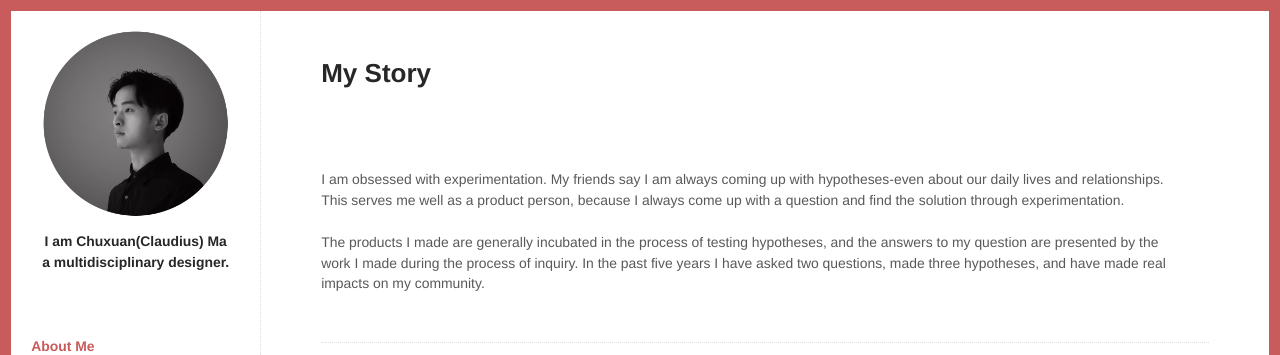
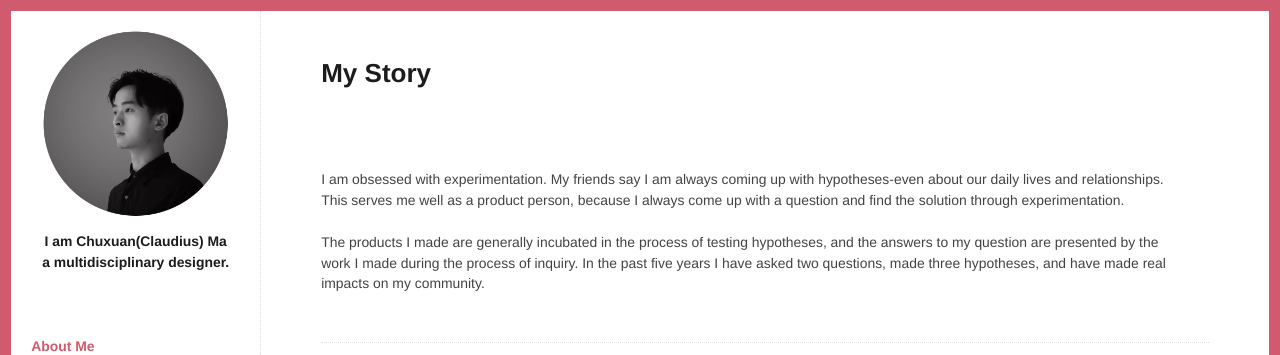
Before and after one commit to ClaudiusMa/Portfolio, a plain HTML site: page index.html in a window 1280 px wide. Shown: the top 355 px of the page. Drawn offline with Linux system fonts and the light colour scheme.

Commit message:
color change

```diff
--- a/css/style.css
+++ b/css/style.css
@@ -22,8 +22,8 @@ HTML{
 
 body{
 	/* general setting */
-	--main:#C85C5C; /* change the html head */
-	--secondary:#F9975D;
+	--main:#D05A6E; /* change the html head 所谓今样，就是“当世风”的意思，形式为七五言四句，在平安中末期流行，而平安被誉为日本文学的顶峰*/
+	--secondary:#EB7A77;
 	--darker: #000;
 	--bg: #fff;
 	--bg2: #efefef;
@@ -69,8 +69,8 @@ body{
 	--bold-weight: 700;
 	--semibold-weight:500;
 
-	--text: #272727;
-	--text2: #595959;
+	--text: #1C1C1C; /*墨水的颜色*/
+	--text2: #434343;
 	--text3: #989898;
 	--text4: #d5d5d5;
 	--fz1: 1.87em;
--- a/index.html
+++ b/index.html
@@ -6,7 +6,7 @@
 
 	<meta name="author" content="Chuxuan Claudius Ma">
 	<meta name="description" content="A Design Portfolio that records Claudius' past work and also his passion on social change.">
-	<meta name="theme-color" content="#C85C5C">
+	<meta name="theme-color" content="#D05A6E">
 
 	<link rel="icon" href="imgs/favicon.ico">
 	<!-- 16 32 96 & apple touch need to be updated-->
```
Also changed, not shown: Badge.html (+1 -1 lines), CU.html (+1 -1 lines), Jewelry.html (+1 -1 lines), TCL.html (+1 -1 lines).
